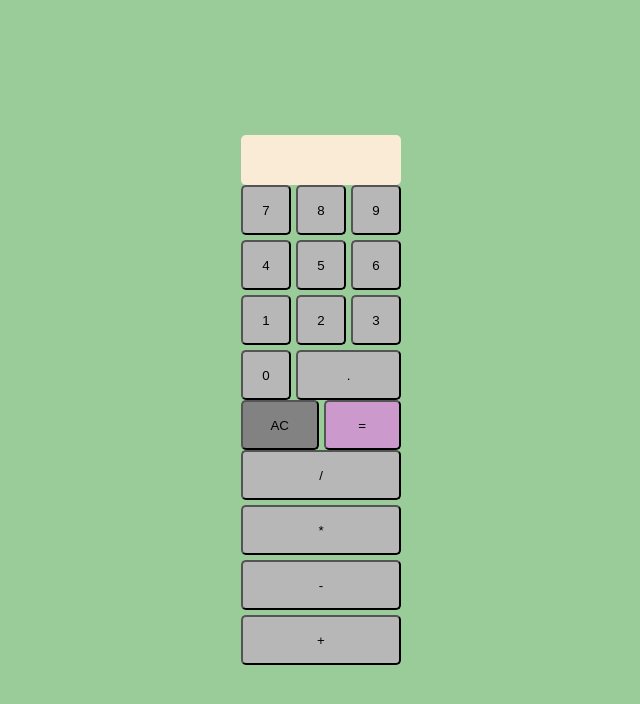
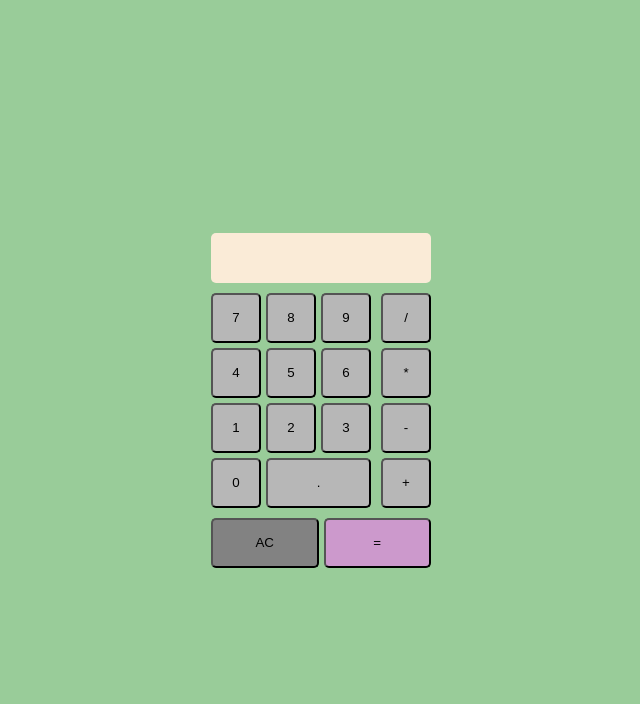
Before and after one commit to amelieberry/javascript-calculator, a React (Create React App) app: page / in a window 1280 px wide. Shown: the top 704 px of the page, without its empty margins (319-959 px from the left). Built offline with nearby package versions, Linux system fonts and the light colour scheme.

Commit message:
import KeyPad + remove data.js import

```diff
--- a/src/App.js
+++ b/src/App.js
@@ -1,6 +1,6 @@
 import React from 'react';
-import { operators, numPad, actionsPad } from './data/data';
 import './App.css';
+import KeyPad from './components/keyPad';
 
 function App() {
 
@@ -19,28 +19,7 @@
     <div className="App">
       <div className="container">
         <div key="display" id="display"></div>
-        <div className="number-pad">
-          {numPad.map((key) => (
-            <button
-              id={key.id}
-              key={key.id}
-              onClick={() => console.log(key.id)}
-            >{key.text}</button>
-          )).reverse()}
-        </div>
-        <div className="action-pad">
-          {actionsPad.map((key) => (
-            <button
-            id={key.id}
-            key={key.id}
-            >{key.text}</button>
-          ))}
-        </div>
-        <div className="operator-pad">
-        {operators.map((key) => (
-            <button key={key.id} id={key.id}>{key.text}</button>
-          ))}
-        </div>
+        <KeyPad />
       </div>
     </div>
   );
```
